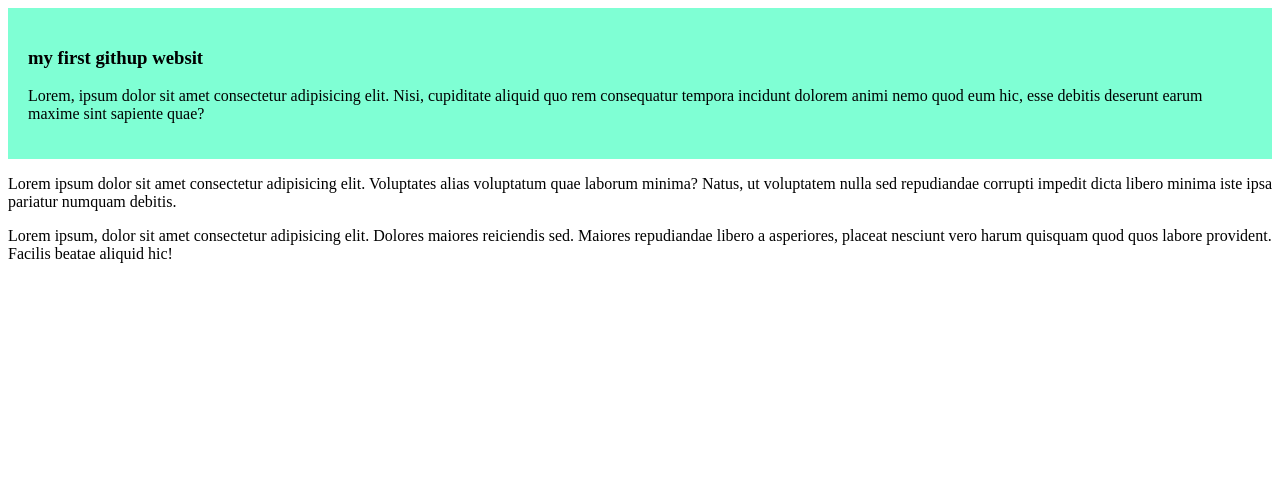
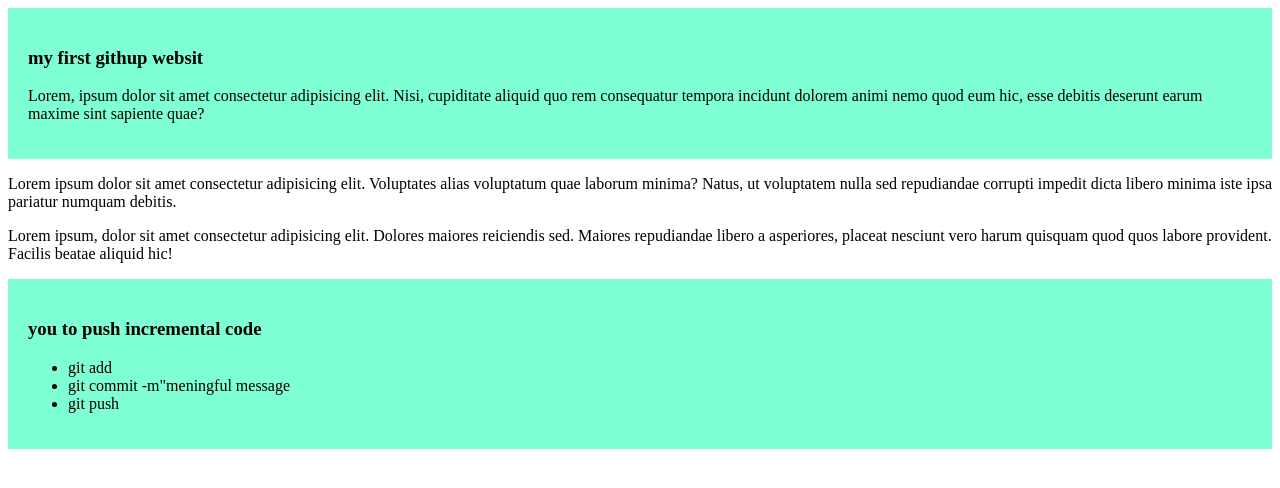
Before and after one commit to alshahria123/my-first-github-ripo, a plain HTML site: page index.html in a window 1280 px wide. Drawn offline with Linux system fonts and the light colour scheme.

Commit message:
added a list to push code

```diff
--- a/index.html
+++ b/index.html
@@ -13,6 +13,14 @@
     </div>
     <p>Lorem ipsum dolor sit amet consectetur adipisicing elit. Voluptates alias voluptatum quae laborum minima? Natus, ut voluptatem nulla sed repudiandae corrupti impedit dicta libero minima iste ipsa pariatur numquam debitis.</p>
     <p>Lorem ipsum, dolor sit amet consectetur adipisicing elit. Dolores maiores reiciendis sed. Maiores repudiandae libero a asperiores, placeat nesciunt vero harum quisquam quod quos labore provident. Facilis beatae aliquid hic!</p>
+    <div>
+        <h3>you to push incremental code</h3>
+        <ul>
+            <li>git add</li>
+            <li>git commit -m"meningful message</li>
+            <li>git push</li>
+        </ul>
+    </div>
 
 </body>
 </html>
```
